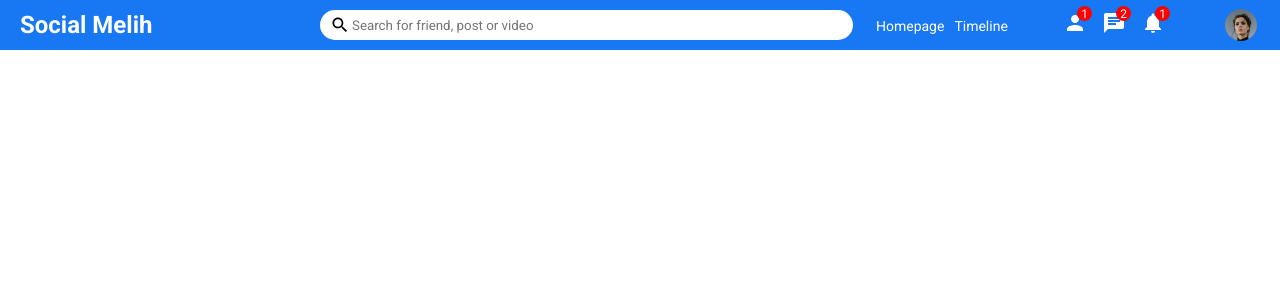
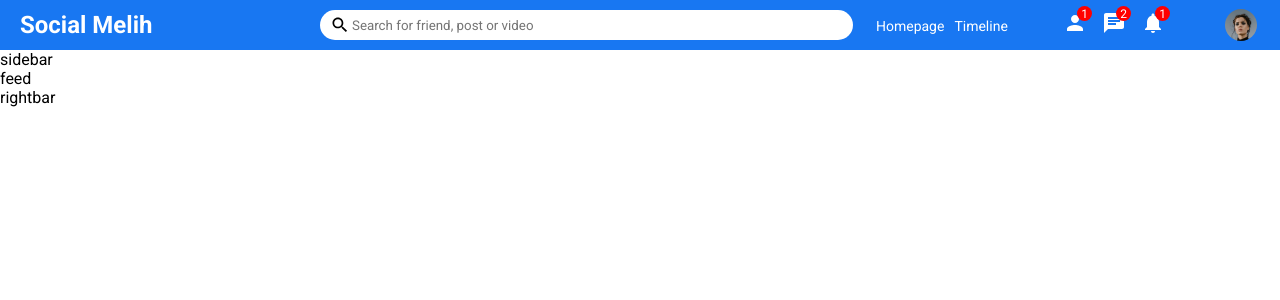
Before and after one commit to yenilikci/MERN-SocialMedia, a React (Create React App) app in the folder ui/: page / in a window 1280 px wide. Shown: the top 300 px of the page. Built offline with nearby package versions, Linux system fonts and the light colour scheme.

Commit message:
Sidebar, Feed, Rightbar bileşenleri, Home sayfası içerisine dahil edildi

```diff
--- a/ui/src/components/feed/Feed.jsx
+++ b/ui/src/components/feed/Feed.jsx
@@ -0,0 +1,10 @@
+import React from 'react'
+import "./feed.css"
+
+export default function Feed() {
+    return (
+        <div>
+            feed
+        </div>
+    )
+}
--- a/ui/src/components/rightbar/Rightbar.jsx
+++ b/ui/src/components/rightbar/Rightbar.jsx
@@ -0,0 +1,10 @@
+import React from 'react'
+import "./rightbar.css"
+
+export default function Rightbar() {
+    return (
+        <div>
+            rightbar
+        </div>
+    )
+}
--- a/ui/src/components/sidebar/Sidebar.jsx
+++ b/ui/src/components/sidebar/Sidebar.jsx
@@ -0,0 +1,10 @@
+import React from 'react'
+import "./sidebar.css"
+
+export default function Sidebar() {
+    return (
+        <div>
+            sidebar
+        </div>
+    )
+}
--- a/ui/src/pages/home/Home.js
+++ /dev/null
@@ -1,10 +0,0 @@
-import React from 'react'
-import Topbar from '../../components/topbar/Topbar'
-
-export default function Home() {
-    return (
-        <div>
-            <Topbar/>
-        </div>
-    )
-}
--- /dev/null
+++ b/ui/src/pages/home/Home.jsx
@@ -0,0 +1,18 @@
+import React from "react";
+import Feed from "../../components/feed/Feed";
+import Rightbar from "../../components/rightbar/Rightbar";
+import Sidebar from "../../components/sidebar/Sidebar";
+import Topbar from "../../components/topbar/Topbar";
+
+export default function Home() {
+  return (
+    <>
+      <Topbar />
+      <div className="homeContainer">
+        <Sidebar />
+        <Feed />
+        <Rightbar />
+      </div>
+    </>
+  );
+}
```
